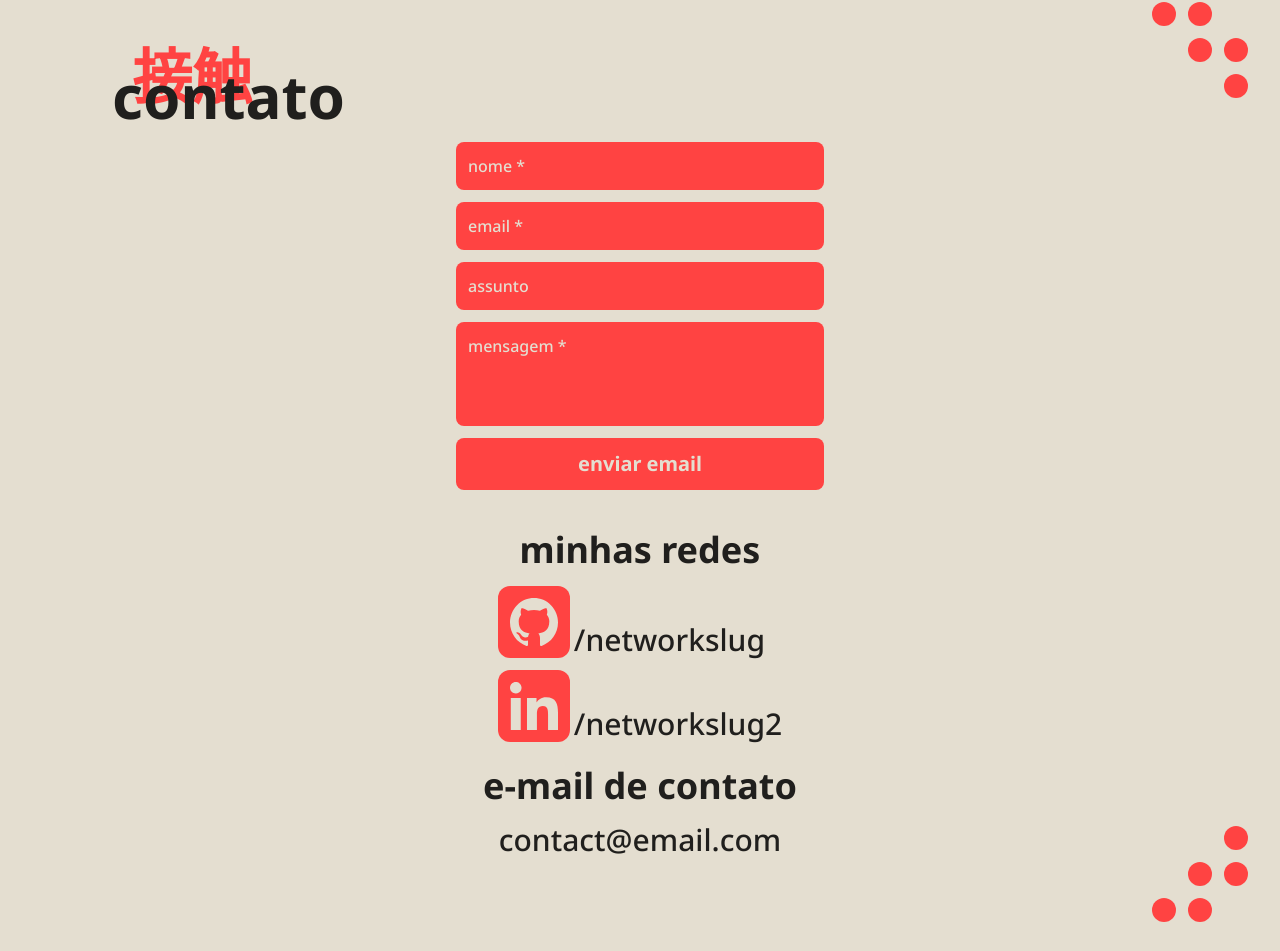
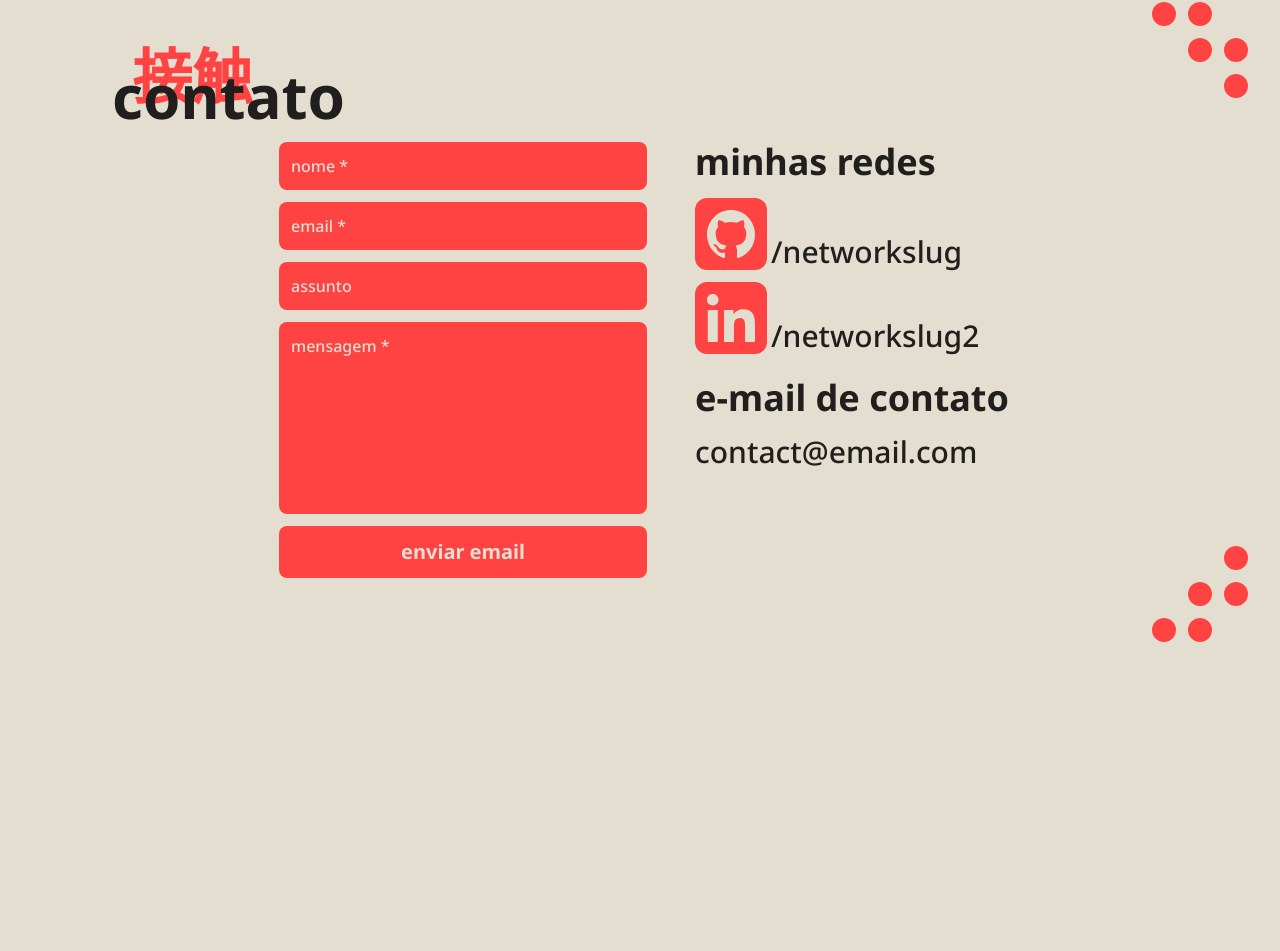
Before and after one commit to hiagoemanuel/portfolio, a Next.js app: page / in a window 1280 px wide. Shown: the part 2811-3762 px from the top of the page. After the commit the page ends 3485 px from the top, so only its background shows below. Built offline with nearby package versions, Linux system fonts and the light colour scheme.

Commit message:
style(Contact): desktop responsive

```diff
--- a/src/components/ContactNetworks.tsx
+++ b/src/components/ContactNetworks.tsx
@@ -13,9 +13,11 @@ export const ContactNetworks = () => {
   }, [])
 
   return (
-    <div className="flex flex-col gap-3 sm:gap-6 items-center">
+    <div className="flex flex-col lg:items-start lg:self-start gap-3 sm:gap-6 items-center">
       <div>
-        <h4 className="mb-2 sm:mb-4 text-xl sm:text-4xl font-bold text-center">minhas redes</h4>
+        <h4 className="mb-2 sm:mb-4 text-xl sm:text-4xl font-bold text-center lg:text-start">
+          minhas redes
+        </h4>
         <div className="flex flex-col gap-1 sm:gap-3">
           <Link className="flex items-end gap-1" href="/">
             <div className="w-10 sm:w-18 h-10 sm:h-18 p-2 sm:p-3 rounded-lg sm:rounded-xl bg-main">
@@ -32,10 +34,10 @@ export const ContactNetworks = () => {
         </div>
       </div>
       <div>
-        <h4 className="mb-2 sm:mb-4 text-xl sm:text-4xl font-bold text-center">
+        <h4 className="mb-2 sm:mb-4 text-xl sm:text-4xl font-bold text-center lg:text-start">
           e-mail de contato
         </h4>
-        <p className="text-sm sm:text-3xl font-medium text-center">{email}</p>
+        <p className="text-sm sm:text-3xl font-medium text-center lg:text-start">{email}</p>
       </div>
     </div>
   )
--- a/src/components/sections/Contact.tsx
+++ b/src/components/sections/Contact.tsx
@@ -7,7 +7,7 @@ export const Contact = () => {
   return (
     <Container>
       <Title title="contato" japTitle="接触" />
-      <div className="flex flex-col items-center gap-4 sm:gap-10">
+      <div className="flex flex-col lg:flex-row justify-center items-center gap-4 sm:gap-10">
         <form
           className="w-full max-w-96 flex flex-col gap-2 sm:gap-3 px-2"
           action="/"
@@ -17,7 +17,7 @@ export const Contact = () => {
           <input className="input-form" placeholder="nome *" type="text" name="name" />
           <input className="input-form" placeholder="email *" type="email" name="email" />
           <input className="input-form" placeholder="assunto" type="text" name="subject" />
-          <textarea className="input-form h-26 " placeholder="mensagem *" name="message" />
+          <textarea className="input-form h-26 lg:h-48" placeholder="mensagem *" name="message" />
           <input
             className="input-form cursor-pointer text-xl font-bold"
             type="submit"
```
